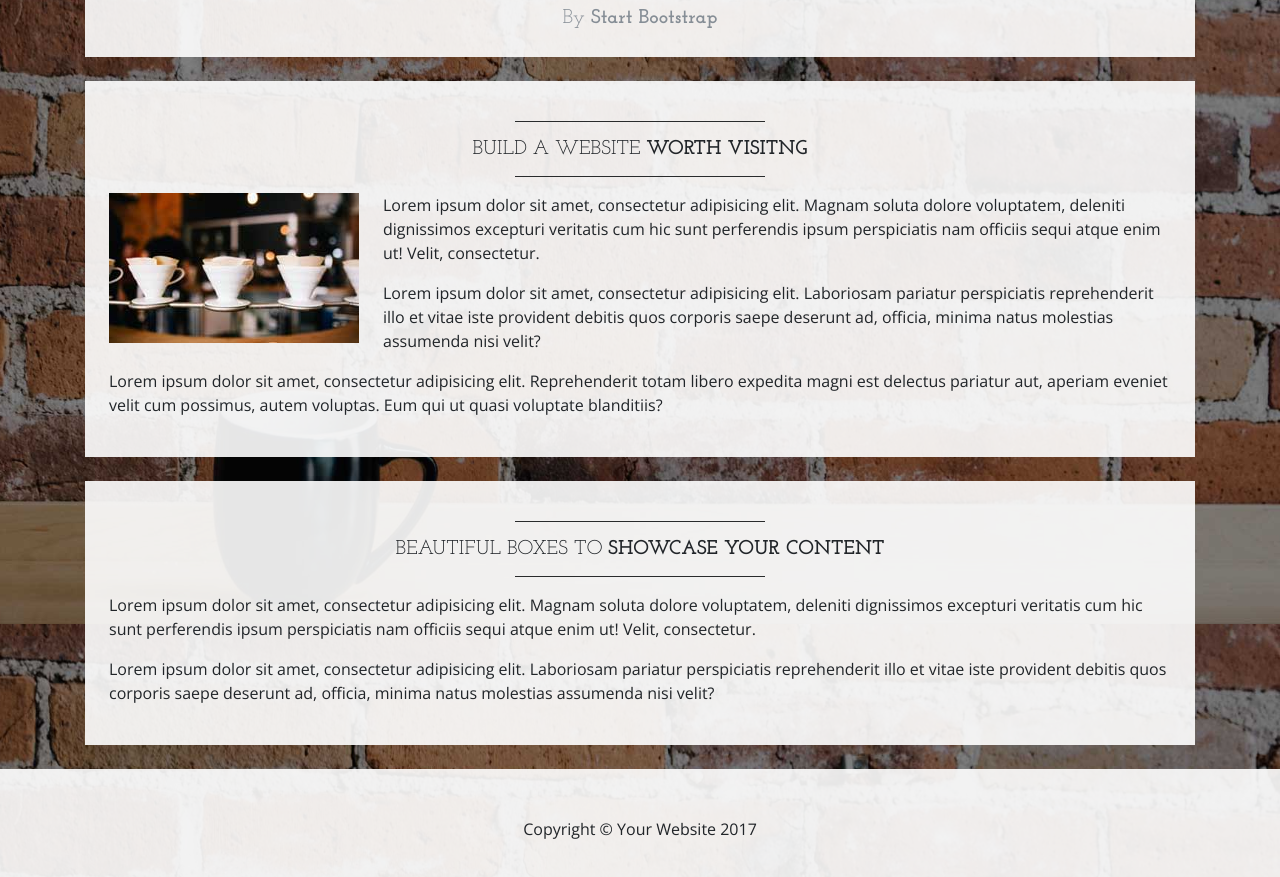
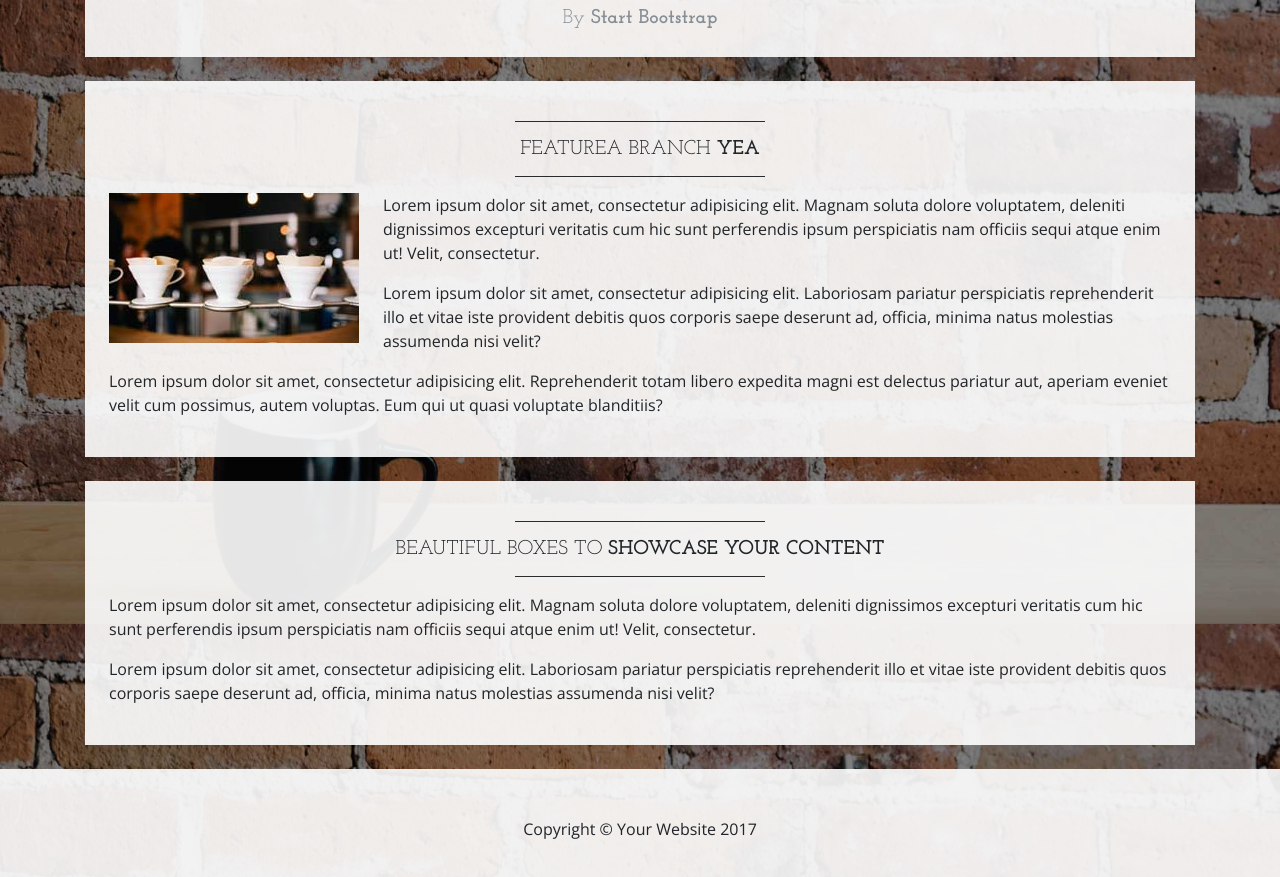
Before and after one commit to JasonDuquain/learnable-git-course, a website: page index.html in a window 1280 px wide. Shown: the part 976-1853 px from the top of the page. Drawn offline with nearby package versions, Linux system fonts and the light colour scheme.

Commit message:
initial commit on featureA

```diff
--- a/index.html
+++ b/index.html
@@ -109,8 +109,8 @@
 
       <div class="bg-faded p-4 my-4">
         <hr class="divider">
-        <h2 class="text-center text-lg text-uppercase my-0">Build a website
-          <strong>worth visitng</strong>
+        <h2 class="text-center text-lg text-uppercase my-0">featureA branch
+          <strong>yea</strong>
         </h2>
         <hr class="divider">
         <img class="img-fluid float-left mr-4 d-none d-lg-block" src="img/intro-pic.jpg" alt="">
```
